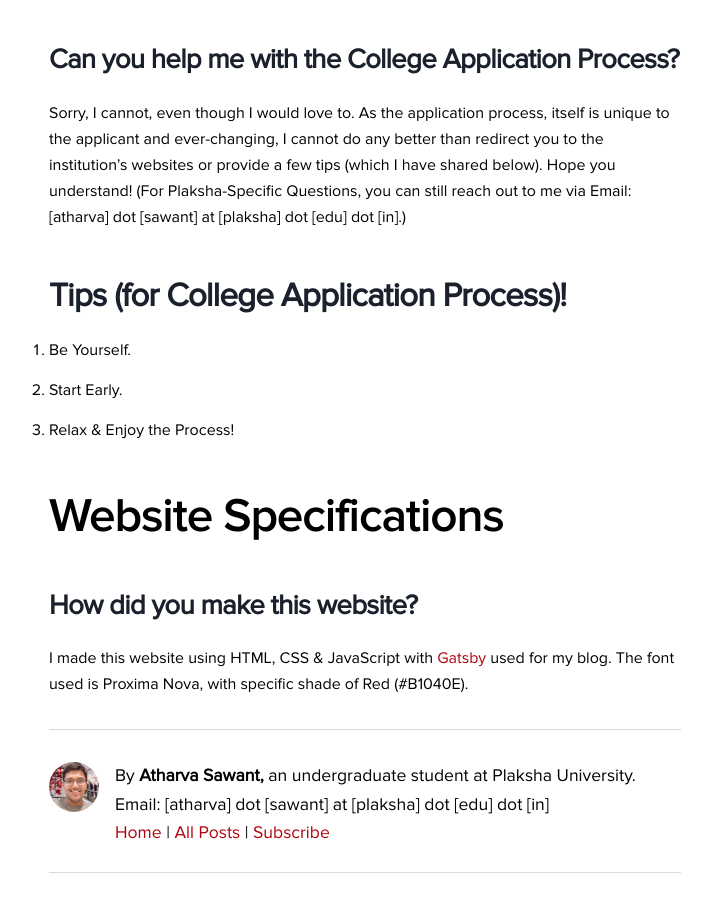
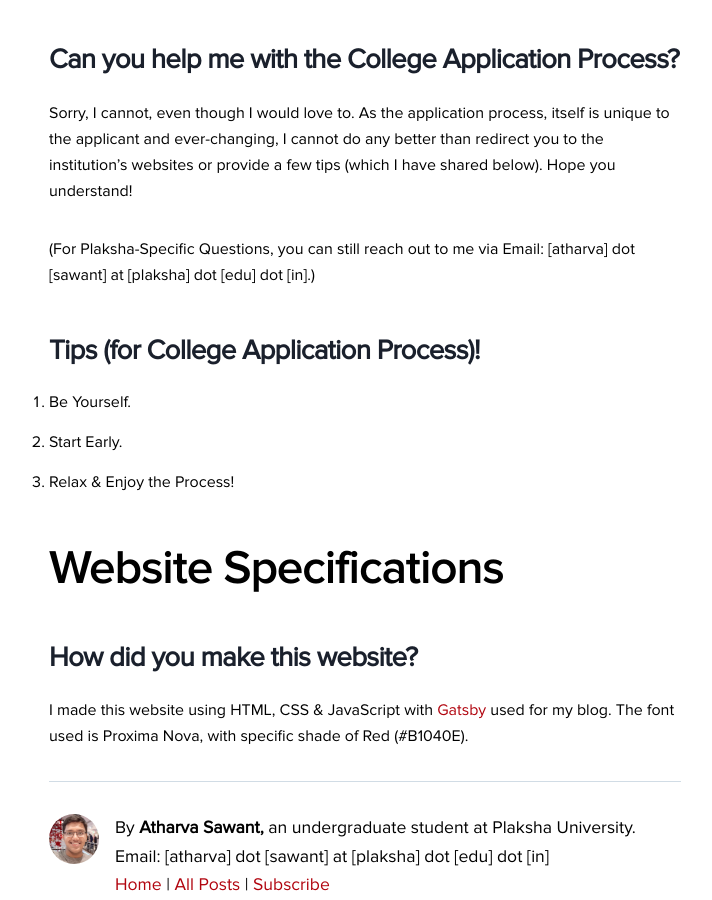
Before and after one commit to sawantatharva/atharva-sawant-blog, a Gatsby site: page /P2022-01/ in a window 1280 px wide. Shown: the part 1024-1924 px from the top of the page, without its empty margins (275-987 px from the left). Built offline with nearby package versions, Linux system fonts and the light colour scheme; Gatsby itself is replaced by a stand-in of ours.

Commit message:
Update index.md

```diff
--- a/content/blog/P2022-01/index.md
+++ b/content/blog/P2022-01/index.md
@@ -22,9 +22,11 @@ As for how to submit a successful application, I do not know what made my applic
 
 ### Can you help me with the College Application Process?
 
-Sorry, I cannot, even though I would love to. As the application process, itself is unique to the applicant and ever-changing, I cannot do any better than redirect you to the institution’s websites or provide a few tips (which I have shared below). Hope you understand! (For Plaksha-Specific Questions, you can still reach out to me via Email: [atharva] dot [sawant] at [plaksha] dot [edu] dot [in].)
+Sorry, I cannot, even though I would love to. As the application process, itself is unique to the applicant and ever-changing, I cannot do any better than redirect you to the institution’s websites or provide a few tips (which I have shared below). Hope you understand!
 
-## Tips (for College Application Process)!
+(For Plaksha-Specific Questions, you can still reach out to me via Email: [atharva] dot [sawant] at [plaksha] dot [edu] dot [in].)
+
+### Tips (for College Application Process)!
 
 1. Be Yourself.
 2. Start Early.
```
